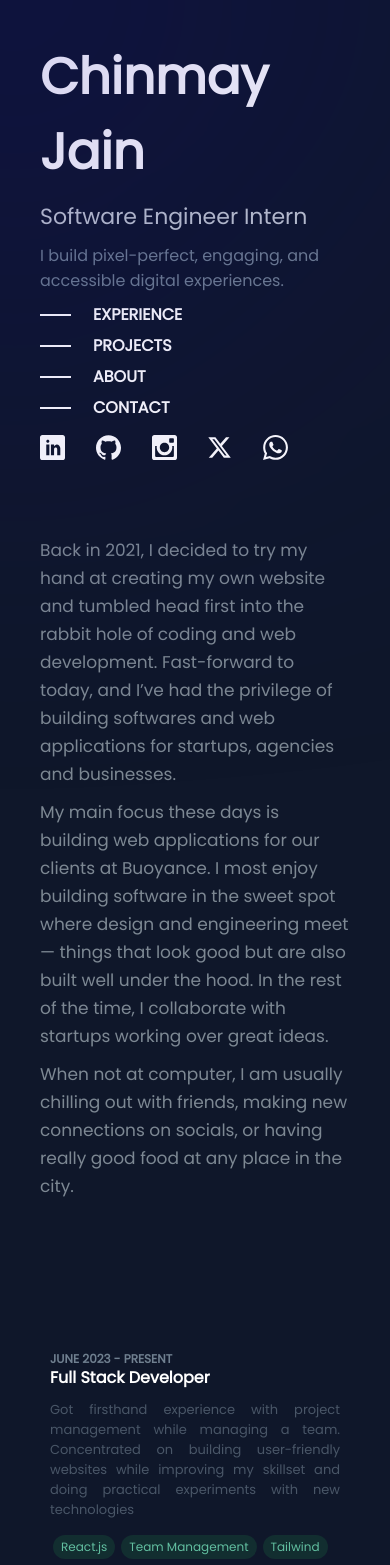
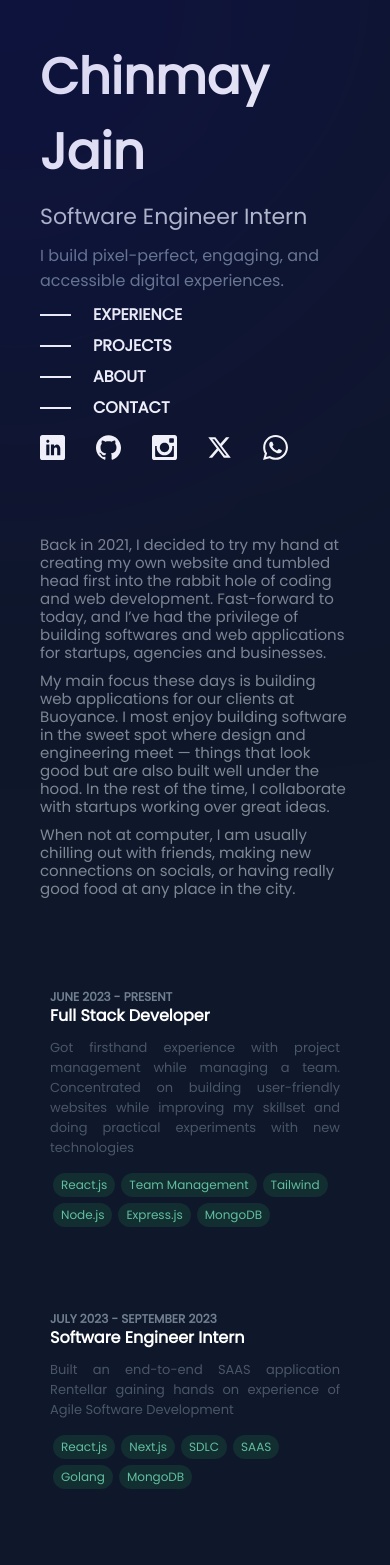
Before and after one commit to chinmayjain08/portfolio, a React (Vite) app: page / in a window 390 px wide. Shown: the top 1565 px of the page. Built offline with nearby package versions, Linux system fonts and the light colour scheme.

Commit message:
responsiveness-betterment

```diff
--- a/src/components/Content/content.css
+++ b/src/components/Content/content.css
@@ -54,4 +54,11 @@
     .resume{
         width: 60%;
     }
+    .intro-text{
+        line-height: 18px;
+        font-size: 15px;
+    }
+    .exp-intro{
+        margin-bottom: 80px;
+    }
 }
--- a/src/components/Navigation/Navigation.css
+++ b/src/components/Navigation/Navigation.css
@@ -102,4 +102,7 @@
         width: 100%;
         height: 60vh;
     }
+    .navigation{
+        margin-bottom: 20px;
+    }
 }
```
